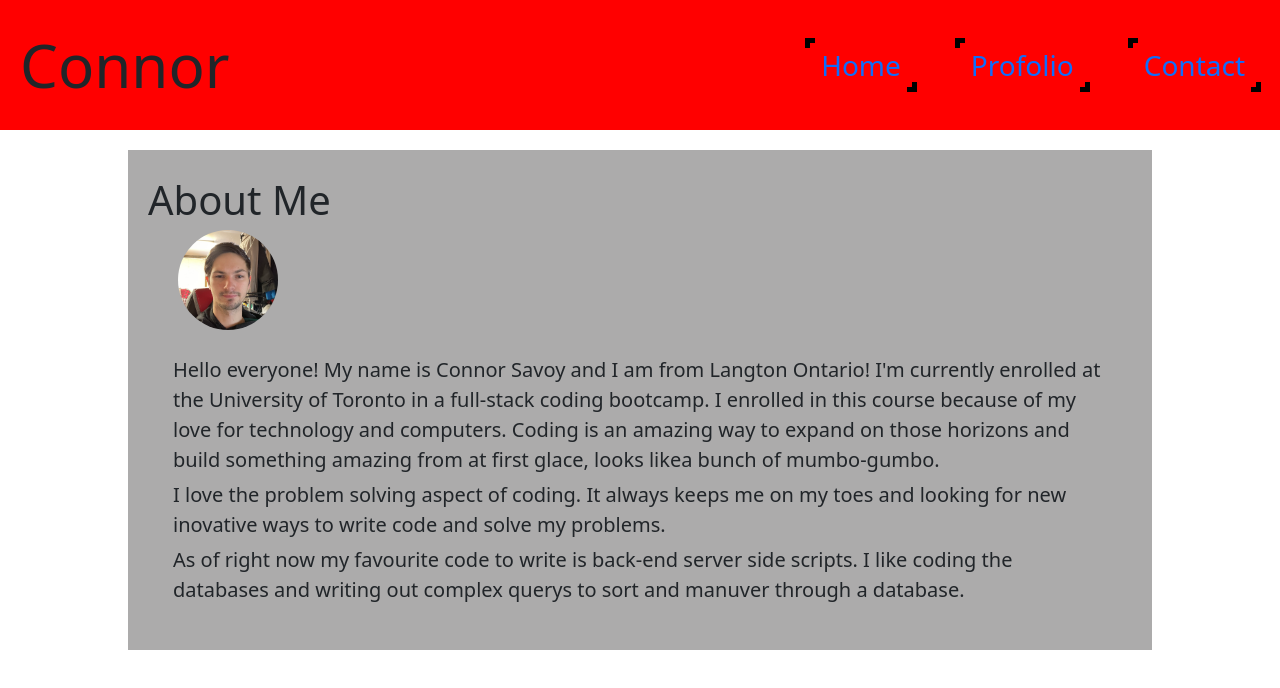
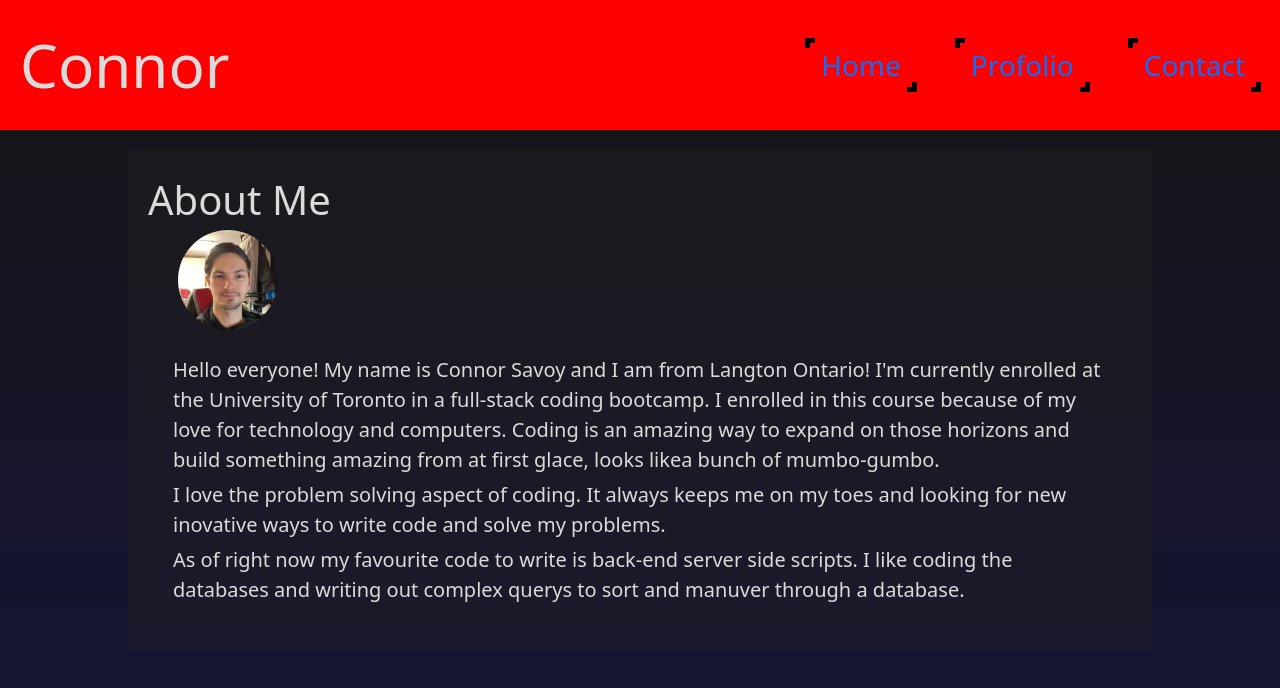
Before and after one commit to Connor812/React-Profile, a React (Create React App) app: page / in a window 1280 px wide. Shown: the top 688 px of the page. Built offline with nearby package versions, Linux system fonts and the light colour scheme.

Commit message:
changed the background color

```diff
--- a/src/styles/main.css
+++ b/src/styles/main.css
@@ -1,4 +1,15 @@
+:root {
+    --background: #26242261;
+    --black: #262422;
+    --blue: #3C92E6;
+    --white: #dbdbdb;
+    --grey: #393939;
+}
+
 body {
     width: 100%;
-    height: 100vh;
+    min-height: 100vh;
+    background: linear-gradient(180deg, rgba(22,21,20,1) 0%, rgb(21, 20, 57) 100%);
+    background-attachment: fixed;
+    color: var(--white)
 }
```
